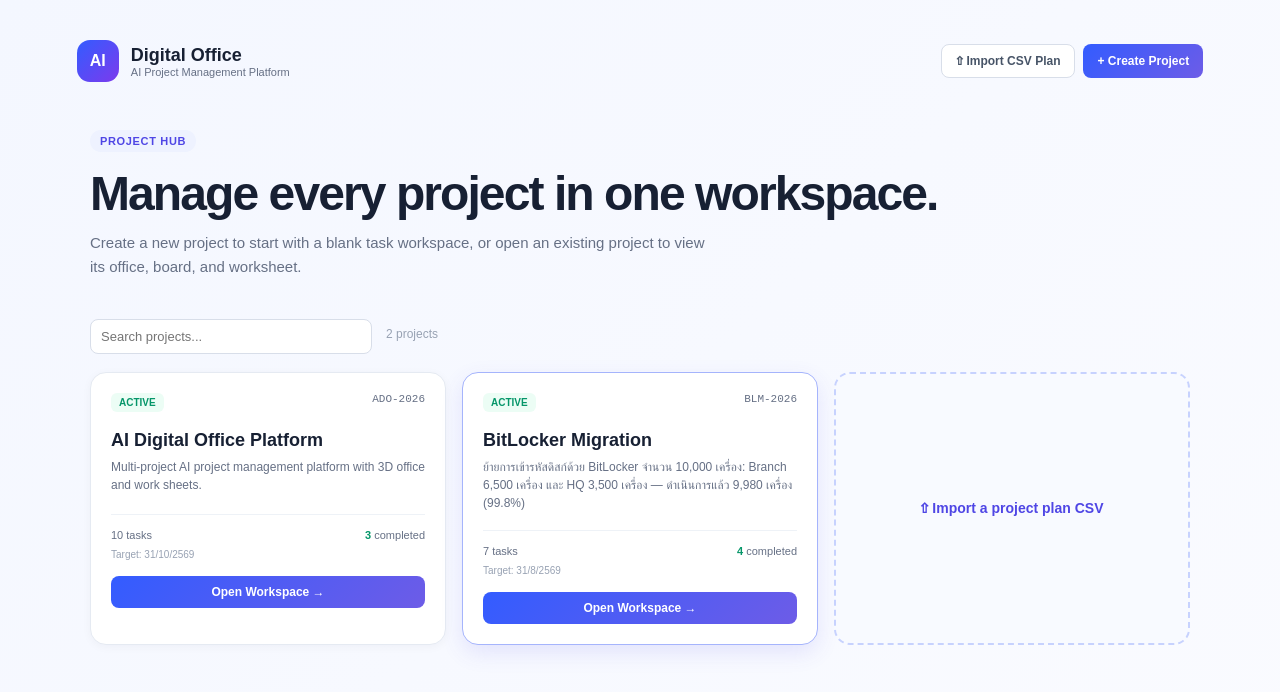
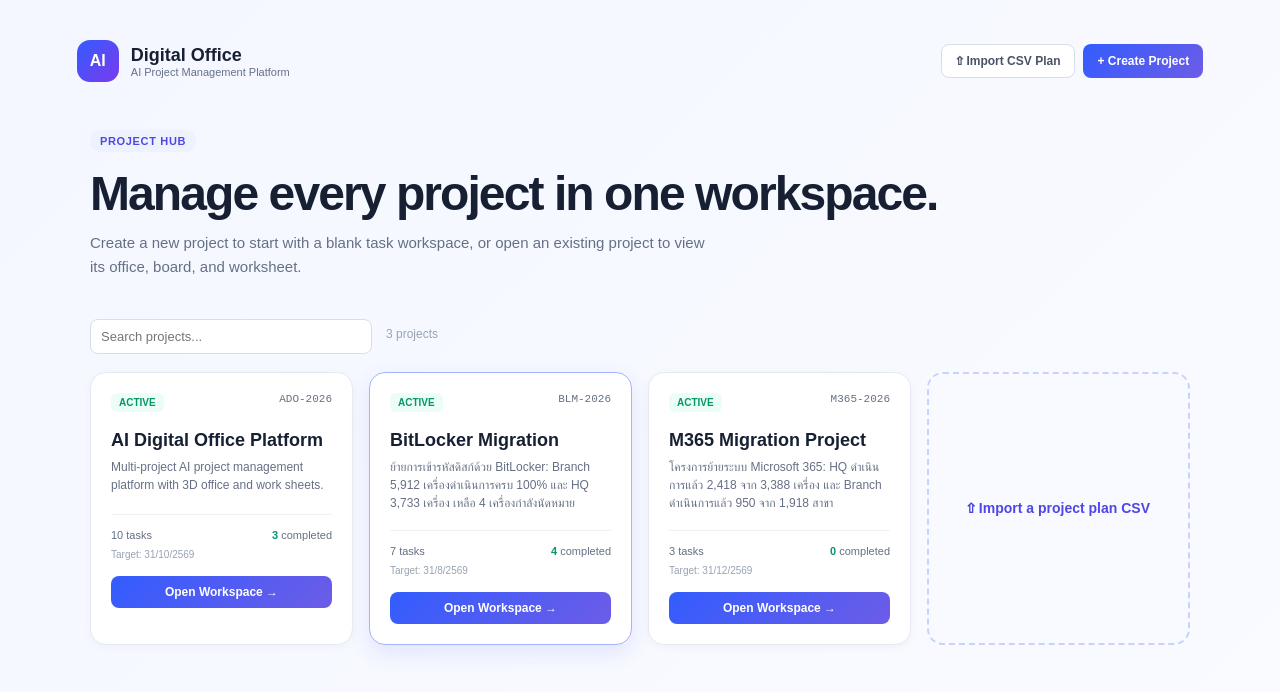
Before and after one commit to thiraponphetklai-tech/ai-digital-office, a Next.js app: page / in a window 1280 px wide. Shown: the top 692 px of the page. Built offline with nearby package versions, Linux system fonts and the light colour scheme.

Commit message:
Add M365 migration project progress metrics

```diff
--- a/src/app/api/line/analyze-project/route.ts
+++ b/src/app/api/line/analyze-project/route.ts
@@ -3,10 +3,11 @@ import { NextRequest, NextResponse } from 'next/server'
 import {
   MOCK_BITLOCKER_PROJECT,
   MOCK_DIGITAL_OFFICE_PROJECT,
+  MOCK_M365_MIGRATION_PROJECT,
   MOCK_TASKS,
 } from '@/data/mockData'
 
-const projects = [MOCK_BITLOCKER_PROJECT, MOCK_DIGITAL_OFFICE_PROJECT]
+const projects = [MOCK_BITLOCKER_PROJECT, MOCK_M365_MIGRATION_PROJECT, MOCK_DIGITAL_OFFICE_PROJECT]
 
 export async function POST(request: NextRequest) {
   if (request.headers.get('authorization') !== `Bearer ${process.env.CRON_SECRET}`) {
@@ -47,10 +48,10 @@ export async function POST(request: NextRequest) {
         `📊 AI Project Analysis — ${project.name}`,
         `วันที่ ${date}`,
         '',
-        `Overall progress: ${progress}%${metricTotal ? ` (${metricCompleted.toLocaleString()} / ${metricTotal.toLocaleString()} เครื่อง)` : ''}`,
+        `Overall progress: ${progress}%${metricTotal ? ` (${metricCompleted.toLocaleString()} / ${metricTotal.toLocaleString()} total units)` : ''}`,
         ...(project.metrics?.map(metric => {
           const metricProgress = ((metric.completed / metric.total) * 100).toFixed(2)
-          return `• ${metric.label}: ${metric.completed.toLocaleString()} / ${metric.total.toLocaleString()} เครื่อง (${metricProgress}%)${metric.detail ? ` — ${metric.detail}` : ''}`
+          return `• ${metric.label}: ${metric.completed.toLocaleString()} / ${metric.total.toLocaleString()} ${metric.unit ?? 'เครื่อง'} (${metricProgress}%)${metric.detail ? ` — ${metric.detail}` : ''}`
         }) ?? []),
         `✅ Done: ${count('DONE')} | 🔵 In progress: ${count('IN_PROGRESS')}`,
         `⚠️ At risk: ${count('AT_RISK')} | 🔴 Blocked: ${count('BLOCKED')} | ⏳ To do: ${count('TODO')}`,
--- a/src/components/ProjectOverviewDashboard.tsx
+++ b/src/components/ProjectOverviewDashboard.tsx
@@ -21,7 +21,9 @@ export function ProjectOverviewDashboard() {
   const done = projectTasks.filter(task => task.status === 'DONE').length
   const working = projectTasks.filter(task => task.status === 'IN_PROGRESS').length
   const attention = projectTasks.filter(task => task.status === 'AT_RISK' || task.status === 'BLOCKED')
-  const progress = projectTasks.length ? Math.round(projectTasks.reduce((sum, task) => sum + task.progress, 0) / projectTasks.length) : 0
+  const metricTotal = project?.metrics?.reduce((sum, metric) => sum + metric.total, 0) ?? 0
+  const metricCompleted = project?.metrics?.reduce((sum, metric) => sum + metric.completed, 0) ?? 0
+  const progress = metricTotal ? Number(((metricCompleted / metricTotal) * 100).toFixed(2)) : projectTasks.length ? Math.round(projectTasks.reduce((sum, task) => sum + task.progress, 0) / projectTasks.length) : 0
   const workstreams = [...new Set(projectTasks.map(task => task.teamId || 'general'))].map(teamId => {
     const teamTasks = projectTasks.filter(task => (task.teamId || 'general') === teamId)
     return {
@@ -55,6 +57,7 @@ export function ProjectOverviewDashboard() {
           <div style={{ minWidth: 250, color: '#FFFFFF', background: 'linear-gradient(135deg,#4F46E5,#7C3AED)', borderRadius: 16, padding: '16px 18px', boxShadow: '0 8px 20px rgba(79,70,229,.24)' }}>
             <div style={{ display: 'flex', justifyContent: 'space-between', alignItems: 'end', marginBottom: 10 }}><span style={{ fontSize: 11, fontWeight: 700, letterSpacing: '.06em' }}>OVERALL PROJECT</span><strong style={{ fontSize: 36, lineHeight: .9 }}>{progress}%</strong></div>
             <div style={{ height: 9, background: 'rgba(255,255,255,.26)', borderRadius: 5, overflow: 'hidden' }}><div style={{ width: `${progress}%`, height: '100%', background: '#FFFFFF', borderRadius: 5 }} /></div>
+            {metricTotal > 0 && <div style={{ marginTop: 8, fontSize: 11, opacity: .9 }}>{metricCompleted.toLocaleString()} / {metricTotal.toLocaleString()} units</div>}
           </div>
         </div>
       </section>
@@ -62,6 +65,8 @@ export function ProjectOverviewDashboard() {
       <section style={{ display: 'grid', gridTemplateColumns: 'repeat(4, minmax(120px, 1fr))', gap: 12, marginBottom: 12 }}>
         {kpis.map(kpi => <div key={kpi.label} style={{ background: kpi.background, borderRadius: 12, padding: '15px 16px', border: '1px solid #E5EAF2' }}><div style={{ fontSize: 28, fontWeight: 800, color: kpi.color }}>{kpi.value}</div><div style={{ fontSize: 11, fontWeight: 650, color: kpi.color }}>{kpi.label}</div></div>)}
       </section>
+
+      {project?.metrics?.length ? <section style={{ display: 'grid', gridTemplateColumns: 'repeat(auto-fit, minmax(220px, 1fr))', gap: 12, marginBottom: 12 }}>{project.metrics.map(metric => { const metricProgress = Number(((metric.completed / metric.total) * 100).toFixed(2)); return <div key={metric.label} style={{ padding: '13px 16px', borderRadius: 12, background: '#FFFFFF', border: '1px solid #DDE5F5' }}><div style={{ display: 'flex', justifyContent: 'space-between', gap: 10, fontSize: 12 }}><strong>{metric.label}</strong><strong style={{ color: '#047857' }}>{metricProgress}%</strong></div><div style={{ margin: '7px 0', color: '#475467', fontSize: 12 }}>{metric.completed.toLocaleString()} / {metric.total.toLocaleString()} {metric.unit ?? 'เครื่อง'}</div><div style={{ height: 6, background: '#EAF6EF', borderRadius: 4, overflow: 'hidden' }}><div style={{ width: `${metricProgress}%`, height: '100%', background: '#10B981' }} /></div>{metric.detail && <div style={{ marginTop: 8, color: '#667085', fontSize: 11 }}>{metric.detail}</div>}</div> })}</section> : null}
 
       <section style={{ display: 'flex', alignItems: 'flex-start', gap: 10, marginBottom: 20, padding: '13px 16px', borderRadius: 12, background: '#FAF5FF', border: '1px solid #E9D5FF' }}>
         <span style={{ fontSize: 17 }}>🤖</span>
--- a/src/data/mockData.ts
+++ b/src/data/mockData.ts
@@ -46,11 +46,31 @@ export const MOCK_DIGITAL_OFFICE_PROJECT: Project = {
   status: 'ACTIVE',
 }
 
+export const MOCK_M365_MIGRATION_PROJECT: Project = {
+  id: 'm365-migration-project',
+  name: 'M365 Migration Project',
+  code: 'M365-2026',
+  description: 'โครงการย้ายระบบ Microsoft 365: HQ ดำเนินการแล้ว 2,418 จาก 3,388 เครื่อง และ Branch ดำเนินการแล้ว 950 จาก 1,918 สาขา',
+  metrics: [
+    { label: 'HQ', completed: 2418, total: 3388, unit: 'เครื่อง', detail: '71.37% · เหลือ 970 เครื่อง — on plan' },
+    { label: 'Branch', completed: 950, total: 1918, unit: 'สาขา', detail: '49.53% · on plan' },
+  ],
+  teamIds: ['m365', 'endpoint', 'support'],
+  memberIds: ['u1', 'u2', 'u4', 'u5'],
+  startDate: '2026-08-01',
+  targetDate: '2026-12-31',
+  status: 'ACTIVE',
+}
+
 export const MOCK_BITLOCKER_PROJECT: Project = {
   id: 'bitlocker-migration',
   name: 'BitLocker Migration',
   code: 'BLM-2026',
-  description: 'ย้ายการเข้ารหัสดิสก์ด้วย BitLocker จำนวน 10,000 เครื่อง: Branch 6,500 เครื่อง และ HQ 3,500 เครื่อง — ดำเนินการแล้ว 9,980 เครื่อง (99.8%)',
+  description: 'ย้ายการเข้ารหัสดิสก์ด้วย BitLocker: Branch 5,912 เครื่องดำเนินการครบ 100% และ HQ 3,733 เครื่อง เหลือ 4 เครื่องกำลังนัดหมาย',
+  metrics: [
+    { label: 'Branch', completed: 5912, total: 5912, detail: 'ดำเนินการครบ 100%' },
+    { label: 'HQ', completed: 3729, total: 3733, detail: 'เหลือ 4 เครื่อง: นัดหมายแล้ว 1, รอตอบกลับและยืนยัน 3' },
+  ],
   teamIds: ['endpoint', 'security', 'support'],
   memberIds: ['u1', 'u2', 'u4', 'u5'],
   startDate: '2026-07-15',
@@ -123,8 +143,32 @@ export const MOCK_TASKS: Task[] = [
     lastUpdatedAt: '2026-08-01T09:00:00+07:00',
   },
   {
-    id: 'BLM-001', projectId: 'bitlocker-migration', title: 'สำรวจและจัดกลุ่มอุปกรณ์ 10,000 เครื่อง',
-    description: 'ตรวจสอบ inventory, TPM, encryption readiness และจัดกลุ่ม Branch 6,500 เครื่อง กับ HQ 3,500 เครื่อง',
+    id: 'M365-001', projectId: 'm365-migration-project', title: 'Migration M365 สำหรับ HQ 3,388 เครื่อง',
+    description: 'ดำเนินการย้ายระบบสำเร็จ 2,418 เครื่อง (71.37%) เหลือ 970 เครื่อง โดยสถานะยังเป็นไปตามแผน',
+    ownerId: 'u4', teamId: 'm365',
+    status: 'IN_PROGRESS', priority: 'CRITICAL', progress: 71.37,
+    riskLevel: 'LOW', dueDate: '2026-12-31',
+    lastUpdatedAt: '2026-08-24T10:00:00+07:00',
+  },
+  {
+    id: 'M365-002', projectId: 'm365-migration-project', title: 'Migration M365 สำหรับ Branch 1,918 สาขา',
+    description: 'ดำเนินการแล้ว 950 จาก 1,918 สาขา (49.53%) โดยสถานะยังเป็นไปตามแผน',
+    ownerId: 'u2', teamId: 'endpoint',
+    status: 'IN_PROGRESS', priority: 'HIGH', progress: 49.53,
+    riskLevel: 'LOW', dueDate: '2026-12-31',
+    lastUpdatedAt: '2026-08-24T10:00:00+07:00',
+  },
+  {
+    id: 'M365-003', projectId: 'm365-migration-project', title: 'ติดตามแผน Migration และความพร้อมผู้ใช้งาน',
+    description: 'ติดตาม rollout ของ HQ และ Branch ให้ดำเนินการตามแผนงานที่กำหนด',
+    ownerId: 'u5', teamId: 'support',
+    status: 'IN_PROGRESS', priority: 'MEDIUM', progress: 60,
+    riskLevel: 'NONE', dueDate: '2026-12-31',
+    lastUpdatedAt: '2026-08-24T10:00:00+07:00',
+  },
+  {
+    id: 'BLM-001', projectId: 'bitlocker-migration', title: 'สำรวจและจัดกลุ่มอุปกรณ์ 9,645 เครื่อง',
+    description: 'ตรวจสอบ inventory, TPM, encryption readiness และจัดกลุ่ม Branch 5,912 เครื่อง กับ HQ 3,733 เครื่อง',
     ownerId: 'u4', teamId: 'endpoint',
     status: 'DONE', priority: 'HIGH', progress: 100,
     riskLevel: 'NONE', dueDate: '2026-07-22',
@@ -147,32 +191,32 @@ export const MOCK_TASKS: Task[] = [
     lastUpdatedAt: '2026-08-04T16:00:00+07:00', completedAt: '2026-08-04T16:00:00+07:00',
   },
   {
-    id: 'BLM-004', projectId: 'bitlocker-migration', title: 'Rollout อุปกรณ์ Branch 6,500 เครื่อง',
-    description: 'ดำเนินการ BitLocker สำหรับอุปกรณ์สาขา ครบ 6,500 เครื่อง',
+    id: 'BLM-004', projectId: 'bitlocker-migration', title: 'Rollout อุปกรณ์ Branch 5,912 เครื่อง',
+    description: 'ดำเนินการ BitLocker สำหรับอุปกรณ์สาขา ครบ 5,912 เครื่อง (100%)',
     ownerId: 'u1', teamId: 'endpoint',
     status: 'DONE', priority: 'CRITICAL', progress: 100,
     riskLevel: 'NONE', dueDate: '2026-08-18',
     lastUpdatedAt: '2026-08-18T18:00:00+07:00', completedAt: '2026-08-18T18:00:00+07:00',
   },
   {
-    id: 'BLM-005', projectId: 'bitlocker-migration', title: 'Rollout อุปกรณ์ HQ 3,500 เครื่อง',
-    description: 'ดำเนินการ BitLocker ที่สำนักงานใหญ่ สำเร็จ 3,480 จาก 3,500 เครื่อง เหลือ 20 เครื่อง',
+    id: 'BLM-005', projectId: 'bitlocker-migration', title: 'Rollout อุปกรณ์ HQ 3,733 เครื่อง',
+    description: 'ดำเนินการ BitLocker ที่สำนักงานใหญ่สำเร็จ 3,729 จาก 3,733 เครื่อง เหลือ 4 เครื่อง (99.89%)',
     ownerId: 'u4', teamId: 'endpoint',
-    status: 'IN_PROGRESS', priority: 'CRITICAL', progress: 99,
+    status: 'IN_PROGRESS', priority: 'CRITICAL', progress: 99.89,
     riskLevel: 'LOW', dueDate: '2026-08-29',
     lastUpdatedAt: '2026-08-21T10:00:00+07:00',
   },
   {
-    id: 'BLM-006', projectId: 'bitlocker-migration', title: 'แก้ไข Exception 20 เครื่องที่เหลือ',
-    description: 'ติดตามอุปกรณ์ที่ offline, TPM ไม่พร้อม หรือรอผู้ใช้นำเครื่องเข้าระบบ เพื่อให้ครบ 10,000 เครื่อง',
+    id: 'BLM-006', projectId: 'bitlocker-migration', title: 'ติดตามอุปกรณ์ HQ คงเหลือ 4 เครื่อง',
+    description: 'นัดหมายดำเนินการแล้ว 1 เครื่อง และรอตอบกลับ/ยืนยันนัดหมายอีก 3 เครื่อง เพื่อให้ครบ 3,733 เครื่อง',
     ownerId: 'u2', teamId: 'support',
-    status: 'IN_PROGRESS', priority: 'HIGH', progress: 0,
-    riskLevel: 'MEDIUM', dueDate: '2026-08-31',
+    status: 'IN_PROGRESS', priority: 'HIGH', progress: 25,
+    riskLevel: 'LOW', dueDate: '2026-08-31',
     lastUpdatedAt: '2026-08-21T10:00:00+07:00',
   },
   {
     id: 'BLM-007', projectId: 'bitlocker-migration', title: 'ตรวจสอบ Compliance และปิดโครงการ',
-    description: 'ตรวจสอบรายงาน compliance, recovery key และสรุปผลการย้ายระบบ 9,980 จาก 10,000 เครื่อง หรือ 99.8%',
+    description: 'ตรวจสอบรายงาน compliance, recovery key และสรุปผลการย้ายระบบ 9,641 จาก 9,645 เครื่อง หรือ 99.96% หลังดำเนินการครบ',
     ownerId: 'u5', teamId: 'security',
     status: 'TODO', priority: 'HIGH', progress: 0,
     riskLevel: 'LOW', dueDate: '2026-08-31',
--- a/src/store/index.ts
+++ b/src/store/index.ts
@@ -12,7 +12,7 @@ import type {
   OfficeZone, VisualState, ChatMessage, UserPrefs, ProjectStats,
 } from '@/types'
 import {
-  MOCK_DIGITAL_OFFICE_PROJECT, MOCK_BITLOCKER_PROJECT, MOCK_TASKS, MOCK_EVENTS, MOCK_ZONES,
+  MOCK_DIGITAL_OFFICE_PROJECT, MOCK_BITLOCKER_PROJECT, MOCK_M365_MIGRATION_PROJECT, MOCK_TASKS, MOCK_EVENTS, MOCK_ZONES,
   MOCK_MESSAGES, DEFAULT_USER_PREFS, AI_REPLIES,
 } from '@/data/mockData'
 
@@ -177,16 +177,17 @@ export const useTaskStore = create<TaskStore>()(persist((set, get) => ({
   getTask: (taskId) => get().tasks.find(t => t.id === taskId),
 }), {
   name: 'ai-digital-office-tasks',
-  version: 3,
+  version: 4,
   partialize: state => ({ tasks: state.tasks, stats: state.stats }),
   migrate: persisted => {
     const state = persisted as Partial<TaskStore>
-    const updatedTasks = (state.tasks ?? [])
-      .filter(task => task.projectId !== 'phoenix')
-      .map(task => {
-        const replacement = MOCK_TASKS.find(seed => seed.id === task.id && task.projectId === 'bitlocker-migration')
-        return replacement ?? task
-      })
+    const legacyM365ProjectIds = new Set(['m365-migration-tasks', 'm365-migration-project'])
+    const retainedTasks = (state.tasks ?? []).filter(task => task.projectId !== 'phoenix' && !legacyM365ProjectIds.has(task.projectId))
+    const refreshedTasks = retainedTasks.map(task => {
+      const replacement = MOCK_TASKS.find(seed => seed.id === task.id && task.projectId === 'bitlocker-migration')
+      return replacement ?? task
+    })
+    const updatedTasks = [...refreshedTasks, ...MOCK_TASKS.filter(task => task.projectId === 'm365-migration-project')]
     return { ...state, tasks: updatedTasks, stats: computeStats(updatedTasks) } as TaskStore
   },
 }))
@@ -199,20 +200,18 @@ interface ProjectStore {
 }
 
 export const useProjectStore = create<ProjectStore>()(persist(set => ({
-  projects: [MOCK_DIGITAL_OFFICE_PROJECT, MOCK_BITLOCKER_PROJECT],
+  projects: [MOCK_DIGITAL_OFFICE_PROJECT, MOCK_BITLOCKER_PROJECT, MOCK_M365_MIGRATION_PROJECT],
   addProject: (project) => set(state => ({ projects: [...state.projects, project] })),
 }), {
   name: 'ai-digital-office-projects',
-  version: 3,
+  version: 4,
   partialize: state => ({ projects: state.projects }),
   migrate: persisted => {
     const state = persisted as Partial<ProjectStore>
-    return {
-      ...state,
-      projects: (state.projects ?? [])
-        .filter(project => project.id !== 'phoenix')
-        .map(project => project.id === 'bitlocker-migration' ? MOCK_BITLOCKER_PROJECT : project),
-    } as ProjectStore
+    const retainedProjects = (state.projects ?? [])
+      .filter(project => project.id !== 'phoenix' && project.name !== 'M365 Migration Tasks' && project.id !== 'm365-migration-project')
+      .map(project => project.id === 'bitlocker-migration' ? MOCK_BITLOCKER_PROJECT : project)
+    return { ...state, projects: [...retainedProjects, MOCK_M365_MIGRATION_PROJECT] } as ProjectStore
   },
 }))
 
```
Also changed, not shown: src/types/index.ts (+9 -0 lines).
